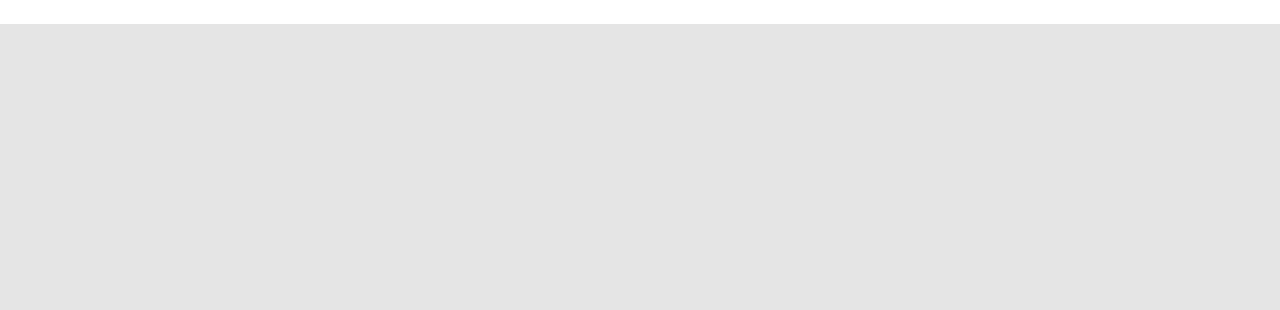
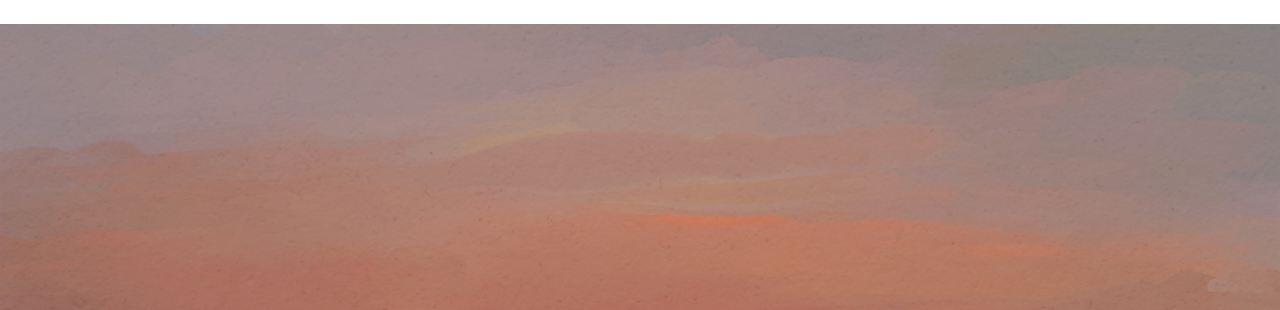
Before and after one commit to banhera/wecode_week_1, a plain HTML site: page index.html in a window 1280 px wide. Shown: the part 76-386 px from the top of the page. Drawn offline with Linux system fonts and the light colour scheme; the site is published under a folder, as on GitHub Pages, so addresses that start at the root find nothing; a web font is replaced by a local one.

Commit message:
Update style.css

```diff
--- a/css/style.css
+++ b/css/style.css
@@ -45,7 +45,7 @@ html, body {
 #wrap {width: 100%;}
 
 #header {
-  background: url(/images/main2.jpeg) no-repeat center center/cover, rgba(0, 0, 0, 0.1);
+  background: url(../images/main2.jpeg) no-repeat center center/cover, rgba(0, 0, 0, 0.1);
   background-blend-mode: multiply;
   text-align: center;
 
```
